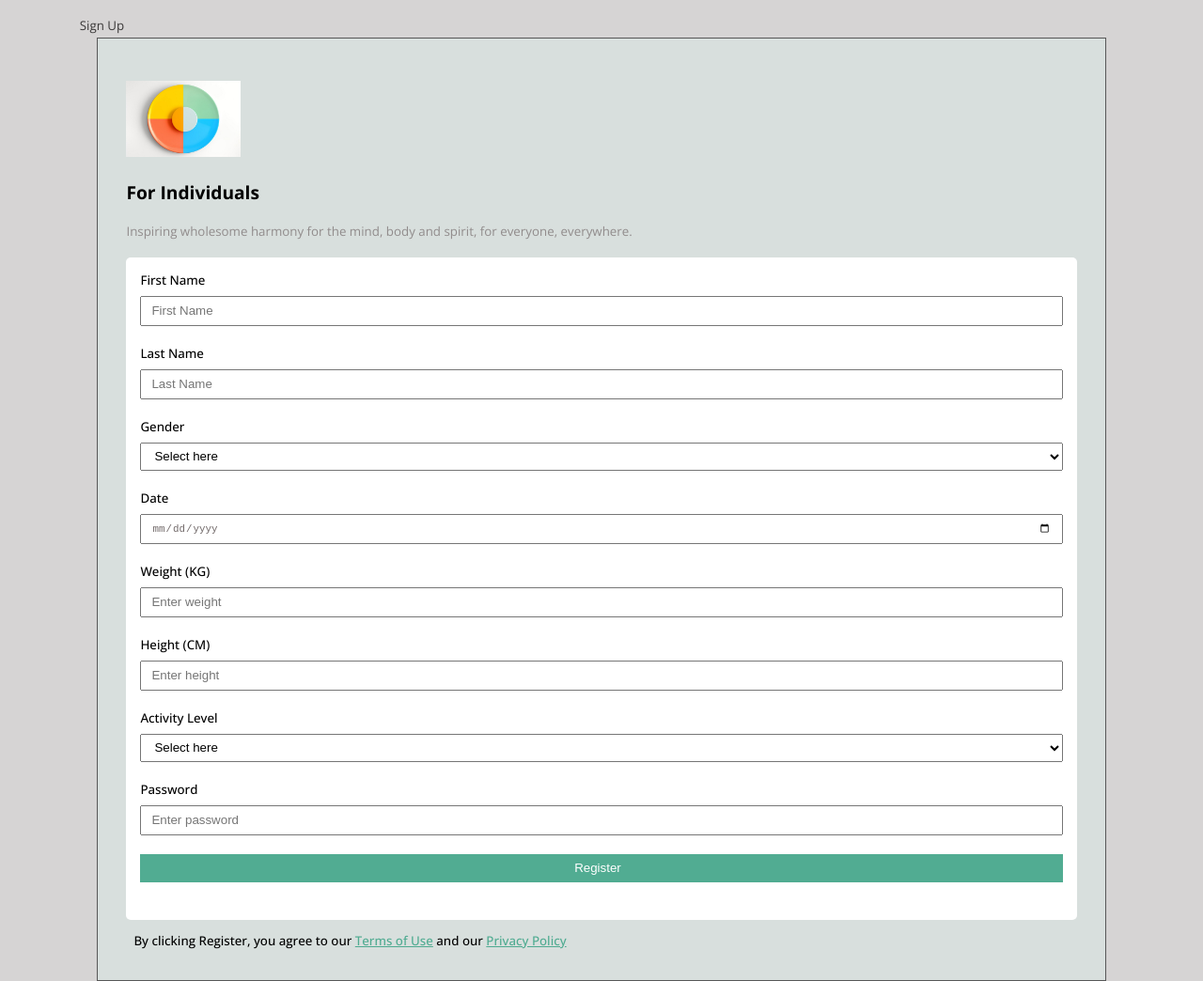
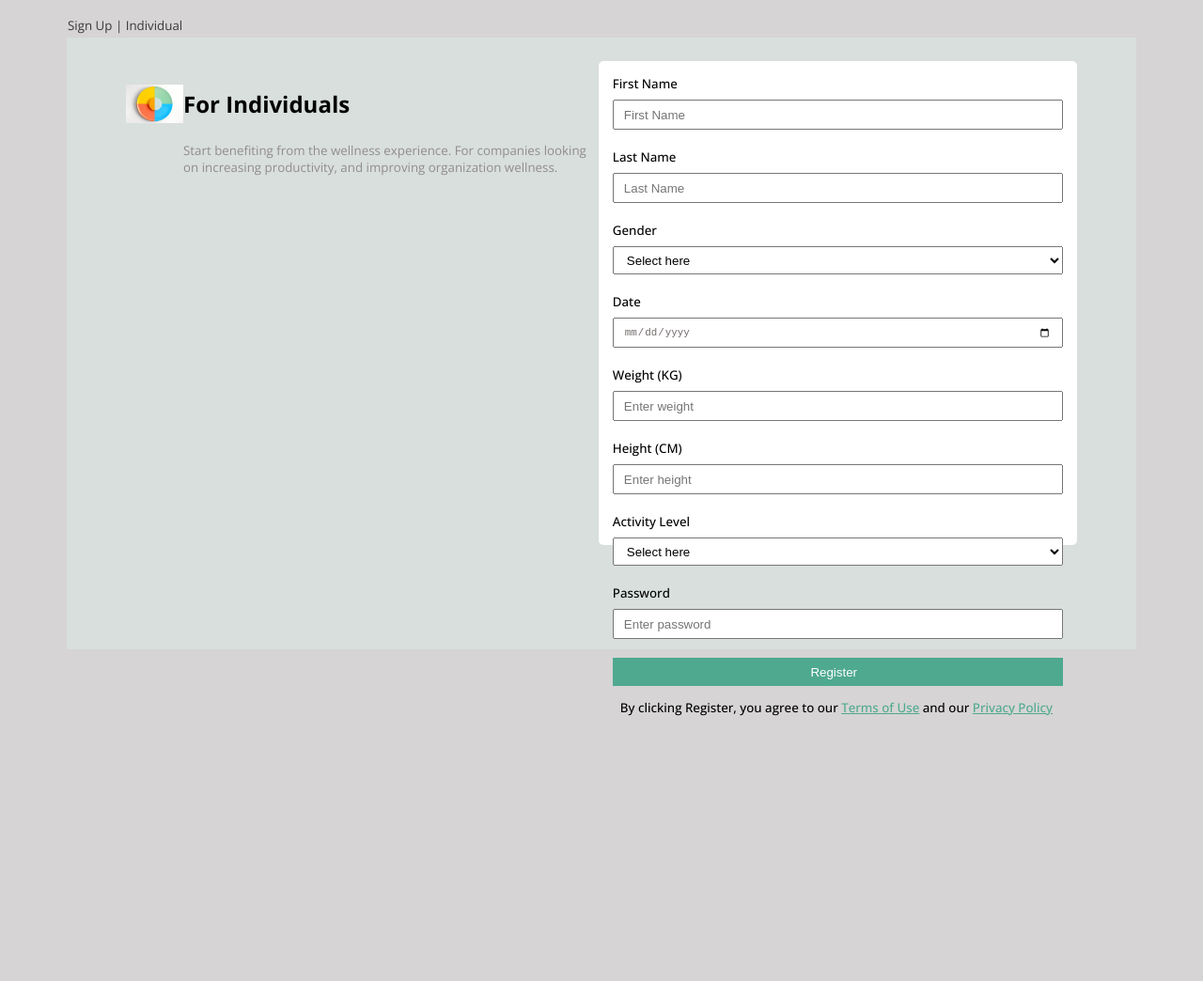
Before and after one commit to LibertyWritesCode/HTML-CSS-JS, a plain HTML site: page Alt School/css.assignmentfour.html in a window 1280 px wide. Shown: the whole page at 94% size. After the commit the page ends 800 px from the top, so only its background shows below. Drawn offline with nearby package versions, Linux system fonts and the light colour scheme; a web font is replaced by a local one.

Commit message:
desktop in progress

```diff
--- a/Alt School/css.assignmentfour.css
+++ b/Alt School/css.assignmentfour.css
@@ -30,16 +30,10 @@ label, input, select, #register {
         overflow: hidden;
 }
 
-#phonestwo {
-    color: #918c8c;
-    font-weight: bolder;
-}
-
 img {
     max-width: 12%;
     max-height: 14%;
     padding-top: 25px;
-
 }
 
 #laptop {
@@ -58,6 +52,7 @@ img {
     padding-bottom: 5px;
     font-size: smaller;
     font-weight: lighter;
+    color: #918c8c;
 }
 
 form {
@@ -78,8 +73,6 @@ form {
     display: block;
     margin-bottom: 8px;
 }
-
-
 
 input {
     padding: 10px;
@@ -125,3 +118,107 @@ option:first-child, #faint {
 #register {
     padding-left: 8px;
 }
+
+
+
+
+@media screen and (min-width: 900px) and (orientation: landscape) {
+    #laptopstwo, #laptop {
+        display: block;
+    }
+
+    #phonestwo, #phones {
+        visibility: hidden;
+    }
+
+    #laptopstwo {
+        padding-bottom: 5px;
+        font-size: smaller;
+        font-weight: lighter;
+        color: #918c8c;
+    }
+
+    #laptop{
+        margin-left: 5%;
+        margin-bottom: 1.5%;
+        font-weight: 100;
+        top: 0px;
+        position: absolute;
+        font-size: smaller;
+        color: #3b3939;
+        overflow: hidden;
+    }
+
+    .area {
+        background: #daebe67a;
+        width: 80%;
+        height: 600px;
+        max-width: 1200px;
+        max-height: 600px;
+        border: hidden;
+        margin: 0 auto;
+        margin-top: 40px;
+        padding: 2% 5%;
+        justify-content: flex-end; /* Align content to the right */
+        align-items: flex-start; /* Vertically center the content */
+        display: flex; /* Added flex to allow right alignment of the form */
+    }
+
+    form {
+        background: #ffffff;
+        border-radius: 5px;
+        padding: 0 15px;
+        padding-top: 15px;
+        padding-bottom: 100px;
+        width: 900px;
+        max-width: 1000px;
+        max-height: 400px;
+        margin-left: auto; /* Push form to the right side */
+        display: grid; /* Using grid layout for the form */
+        grid-template-columns: 1fr; /* Single column layout */
+        grid-template-rows: repeat(5, auto);
+    }
+
+    .form-group {
+        display: grid;
+        margin-bottom: 20px;
+    }
+
+    .form-label {
+        display: block;
+        margin-bottom: 8px;
+    }
+
+    input {
+        padding: 10px;
+        height: 8px;
+    }
+
+    label, input, select, #register {
+        font-size: smaller;
+        font-weight: 500;
+    }
+
+    img {
+        max-width: 6%;
+        max-height: 10%;
+        padding-top: 25px;
+    }
+
+    button {
+        background: #45a78bee;
+        color: #ffffff;
+        width: 100%;
+        height: 30px;
+        padding-right: 14px;
+        border: hidden;
+    }
+
+    h3 {
+        font-size: x-large;
+    }
+
+    #register {
+        padding-left: 8px;
+    }
+}
--- a/Alt School/css.assignmentfour.html
+++ b/Alt School/css.assignmentfour.html
@@ -11,7 +11,7 @@
 </head>
 <body>
     <h4 id="phones">Sign Up</h4>
-    <h4 id="laptop">Sign Up | Individuals</h4>
+    <h4 id="laptop">Sign Up | Individual</h4>
 
     <div class="area">
         <img src="logo.jpg" alt="Company logo">
@@ -79,9 +79,9 @@
     </div>
 
             <button>Register</button>
+
+            <p id="register">By clicking Register, you agree to our <a href="https://www.ownr.co/blog/terms-of-use-agreement/" target="_blank">Terms of Use</a> and our <a href="https://policies.google.com/privacy?hl=en-US" target="_blank">Privacy Policy</a></p>
     </form>
-
-    <p id="register">By clicking Register, you agree to our <a href="https://www.ownr.co/blog/terms-of-use-agreement/" target="_blank">Terms of Use</a> and our <a href="https://policies.google.com/privacy?hl=en-US" target="_blank">Privacy Policy</a></p>
     </div>
 
 </body>
```
